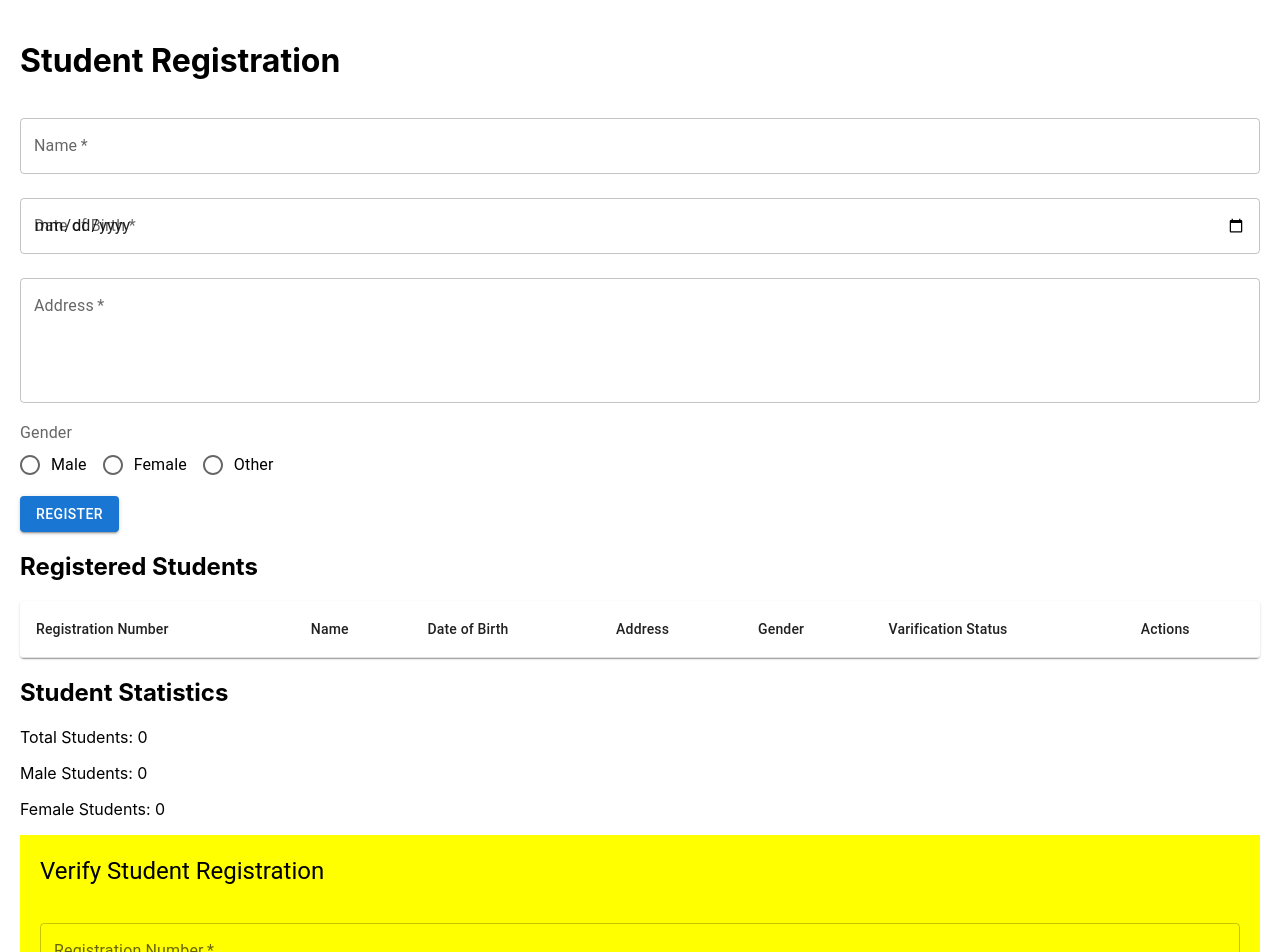
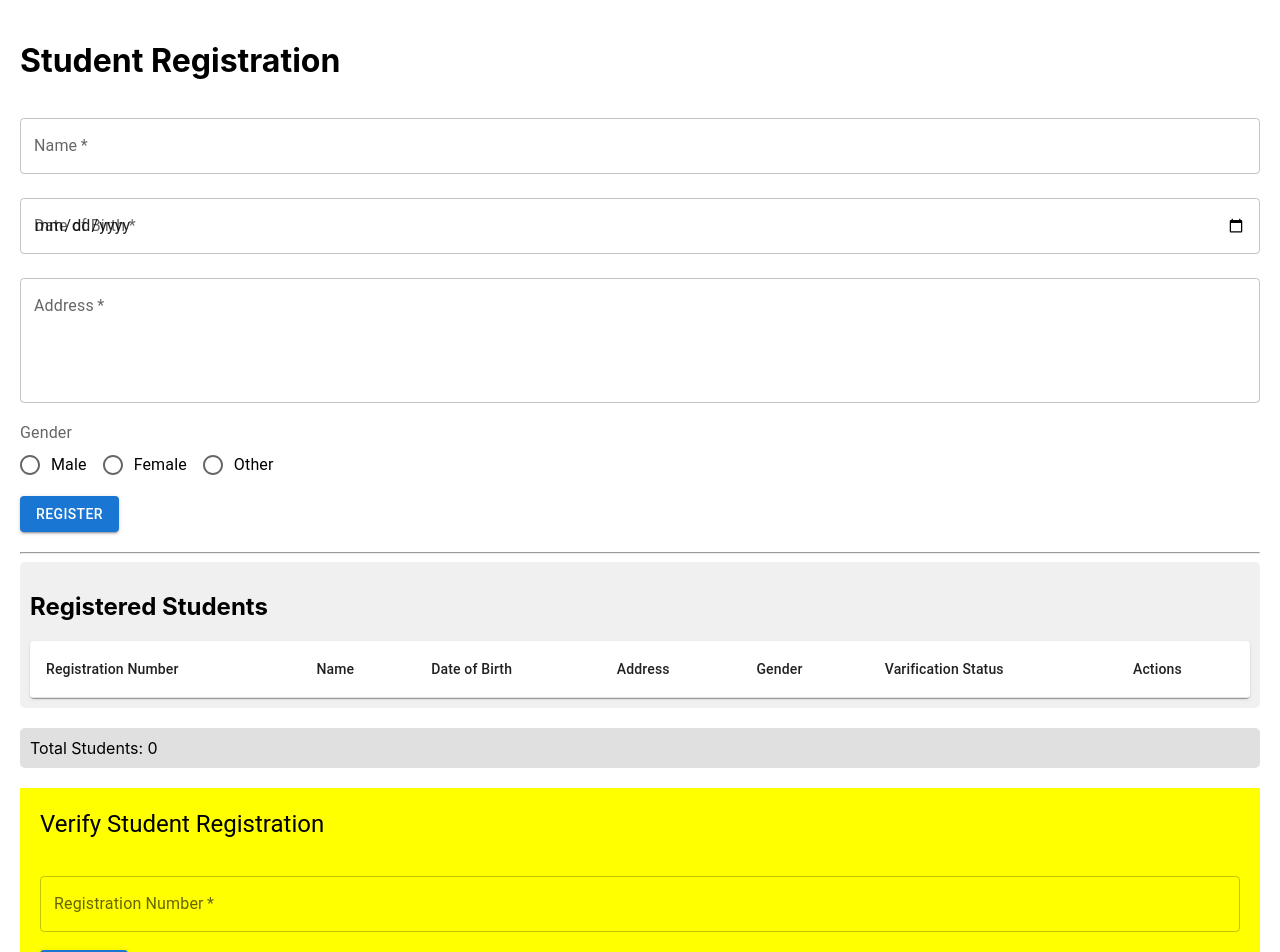
Before and after one commit to aapathak1221/react-sample, a React (Create React App) app: page / in a window 1280 px wide. Shown: the top 952 px of the page. Built offline with nearby package versions, Linux system fonts and the light colour scheme.

Commit message:
Updated Student Form

```diff
--- a/src/StudentForm.js
+++ b/src/StudentForm.js
@@ -128,9 +128,10 @@ function StudentForm() {
           Register
         </Button>
       </form>
-
+      <hr/>
+      <div style={{ marginBottom: '20px', backgroundColor: '#f0f0f0', padding: '10px', borderRadius: '5px' }}>
       <h2>Registered Students</h2>
-      <TableContainer component={Paper}>
+      <TableContainer component={Paper} style={{ maxHeight: '200px', overflowY: 'auto' }}>
         <Table>
           <TableHead>
             <TableRow>
@@ -165,11 +166,13 @@ function StudentForm() {
           </TableBody>
         </Table>
       </TableContainer>
-      <h2>Student Statistics</h2>
-      <p>Total Students: {totalStudents}</p>
-      <p>Male Students: {totalMale}</p>
-      <p>Female Students: {totalFemale}</p>
-      <VerifyRegistration students={students}  updateStudentStatus={updateStudentStatus} />
+      </div>
+      <div style={{ display: 'flex', justifyContent: 'space-between', backgroundColor: '#e0e0e0', padding: '10px', borderRadius: '5px' }}>
+  <div>Total Students: {totalStudents}</div>
+  </div>
+      <div style={{ marginTop: '20px' }}>
+        <VerifyRegistration students={students}  updateStudentStatus={updateStudentStatus} />
+      </div>
     </div>
   );
 }
```
